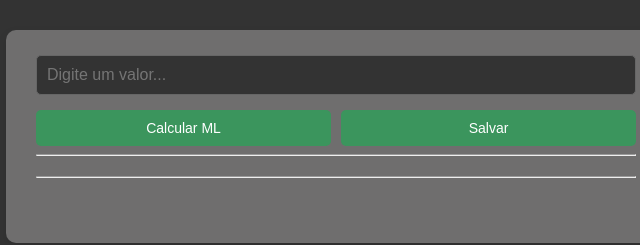
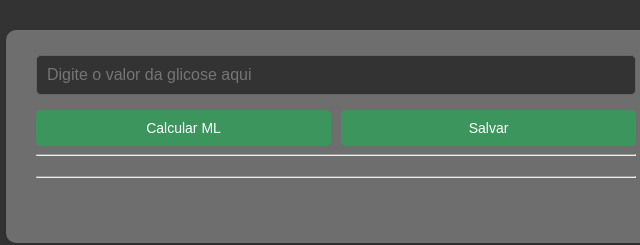
Before and after one commit to BresoDEV/Glico-, a plain HTML site: page index.html in a window 1280 px wide. Shown: the full height of the page, 304-944 px from the left. Drawn offline with Linux system fonts and the light colour scheme.

Commit message:
Update index.html

```diff
--- a/index.html
+++ b/index.html
@@ -117,7 +117,7 @@
 
   <div class="container">
 
-    <input type="number" id="inputValor" placeholder="Digite um valor...">
+    <input type="number" id="inputValor" placeholder="Digite o valor da glicose aqui">
 
     <div class="button-group">
       <button onclick="calcular()">Calcular ML</button>
```
